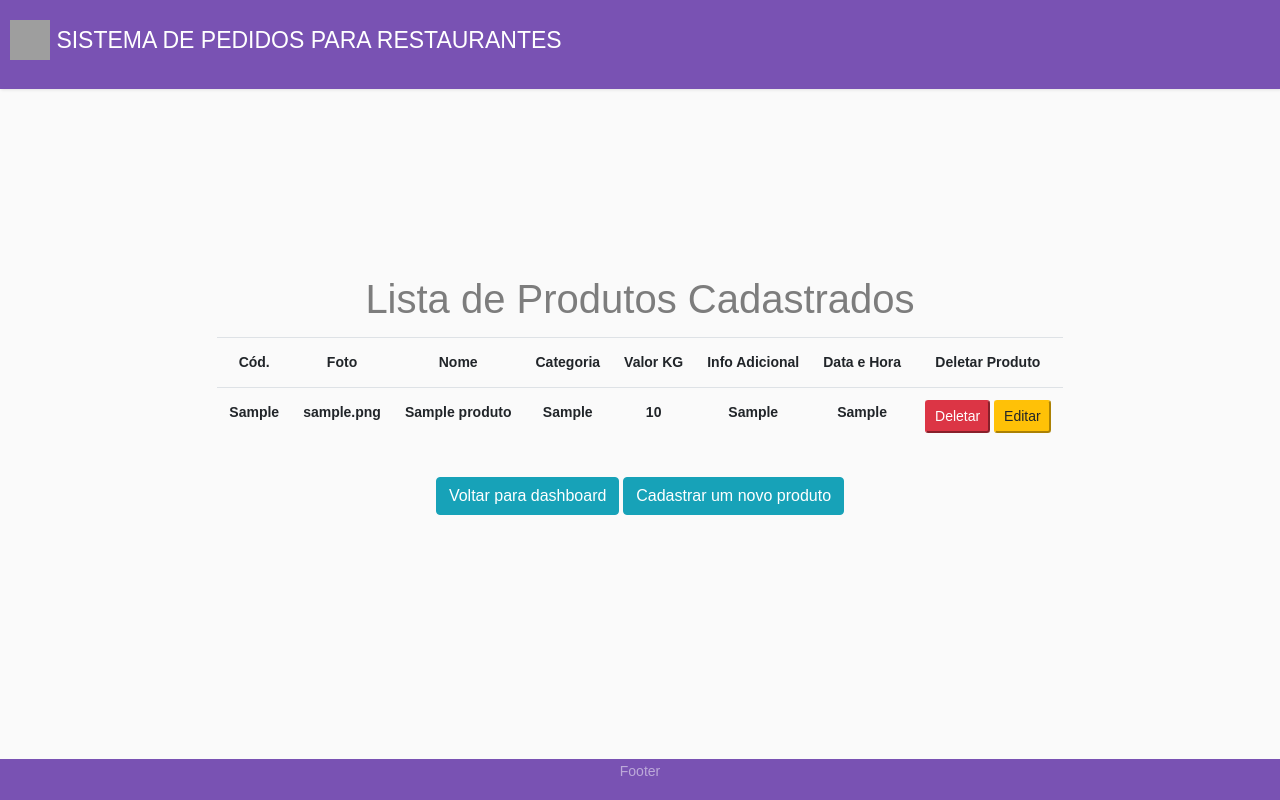
After one commit to rodrigosotto/sistemacadastro, a PHP site: page /listaProdutos.php in a window 1280 px wide. The commit adds this page. Run offline with PHP 8.4, Linux system fonts and the light colour scheme; tables that the repository leaves empty or names only in its code hold one stand-in row (values such as "Sample post"); lists and menus that the app fills with data are empty; some libraries are stand-ins or nearby versions; grey boxes are pictures that could not be loaded.

Commit message:
corrigir erros ao listar produtos e criar botoes de navegações

```diff
--- a/cadastrar_produto.php
+++ b/cadastrar_produto.php
@@ -5,7 +5,7 @@ if (count($_POST > 0)) {
     $nomeProduto = $_POST["nomeProduto"];
     $categoriaProduto = $_POST["categoriaProduto"];
     $valorProduto = $_POST["valorProduto"];
-    $fotoProduto = $_FILES["fotoProduto"];
+    $fotoProduto = $_POST["fotoProduto"]["name"];
     $infoProduto = $_POST["infoProduto"];
 
 //TODO pegar o codigo do usuario logado
@@ -16,6 +16,7 @@ if (count($_POST > 0)) {
         $cadastraProduto = "INSERT INTO produto ( nome, categoria, valor, foto, info_adicional, codigo_usuario) VALUES (?,?,?,?,?,?)"; //cada interrogação representa uma coluna na tabela
         $stmt = $conn->prepare($cadastraProduto);
         $stmt->execute([$nomeProduto, $categoriaProduto, str_replace(",", ".", $valorProduto), $fotoProduto, $infoProduto, null]);
+
 
         //Mensagens de inserção com sucesso
         $inseridoSucesso["msg"] = "produto cadastrado com sucesso";
--- a/conexao_db.php
+++ b/conexao_db.php
@@ -2,8 +2,8 @@
 
 /*conexão com o banco de dados*/
 $servername = "127.0.0.1";
-$username = "nome";
-$password = "senha";
+$username = "jefferson";
+$password = "30302220";
 
 $conn = new PDO("mysql:host=$servername;dbname=restaurante_db", $username, $password);
 $conn->setAttribute(PDO::ATTR_ERRMODE, PDO::ERRMODE_EXCEPTION);
--- /dev/null
+++ b/listaProdutos.php
@@ -0,0 +1,52 @@
+<?php require ("header.php"); ?>
+
+<?php include("listar_produto.php"); ?>
+
+<div class="table-responsive-sm table-list-products">
+<?php if(count($produtos) > 0) { ?>
+
+    <h1 class="text-center text-black-50">Lista de Produtos Cadastrados</h1>
+
+    <table class="table text-lg-center">
+        <tr>
+            <th>Cód.</th>
+            <th>Foto</th>
+            <th>Nome</th>
+            <th>Categoria</th>
+            <th>Valor KG</th>
+            <th>Info Adicional</th>
+            <th>Data e Hora</th>
+            <th>Deletar Produto</th>
+        </tr>
+
+        <?php foreach ($produtos as $p):?>
+
+            <tr>
+                <th><?php echo $p["codigo"]; ?></th>
+                <th><?php echo $p["foto"]; ?></th>
+                <th><?php echo $p["nome"]; ?></th>
+                <th><?php echo $p["categoria"]; ?></th>
+                <th><?php echo $p["valor"]; ?></th>
+                <th><?php echo $p["info_adicional"]; ?></th>
+                <th><?php echo $p["data_hora"]; ?></th>
+                <th><button class="btn-danger btn-sm">Deletar</button> <button class="btn-warning btn-sm">Editar</button></th>
+            </tr>
+
+        <?php endforeach; ?>
+
+        <?php }else { ?>
+            <div class="alert-danger p-5">
+            <h1 class="text-center text-black-50">Nenhum Produto Cadastrado</h1>
+            <p class="text-center text-black-50">para cadastrar um novo produto clique no botão abaixo</p><br>
+            </div>
+        <?php } ?>
+
+
+    </table>
+    <div class="text-center p-3">
+    <a href="./dashboard.php" class="btn btn-info" role="button">Voltar para dashboard</a>
+    <a href="./cadastrar_produto.php" class="btn btn-info" role="button">Cadastrar um novo produto</a>
+    </div>
+</div>
+
+<?php include("footer.php"); ?>
--- a/listar_produto.php
+++ b/listar_produto.php
@@ -14,7 +14,7 @@ try {
     $inseridoSucesso["style"] = "alert-danger";
 
 }
-print_r($produtos); exit();
+
 $conn = null;
 
 ?>
--- a/pedido.php
+++ b/pedido.php
@@ -22,6 +22,7 @@
             <textarea class="form-control-plaintext" id="obsProduto" name="obsProduto" rows="10"></textarea>
         </div>
         <input type="submit" class="btn btn-primary" value="Adicionar produto"/>
+        <a href="./dashboard.php" class="btn btn-info" role="button">Voltar para dashboard</a>
         <?php if (isset($inseridoSucesso)) : ?>
             <div class="alert alert-success <?= $inseridoSucesso["style"] ?>">
                 <?php echo $inseridoSucesso["msg"]; ?>
```
Also changed, not shown: dashboard.php (+4 -4 lines), produto.php (+1 -30 lines).
